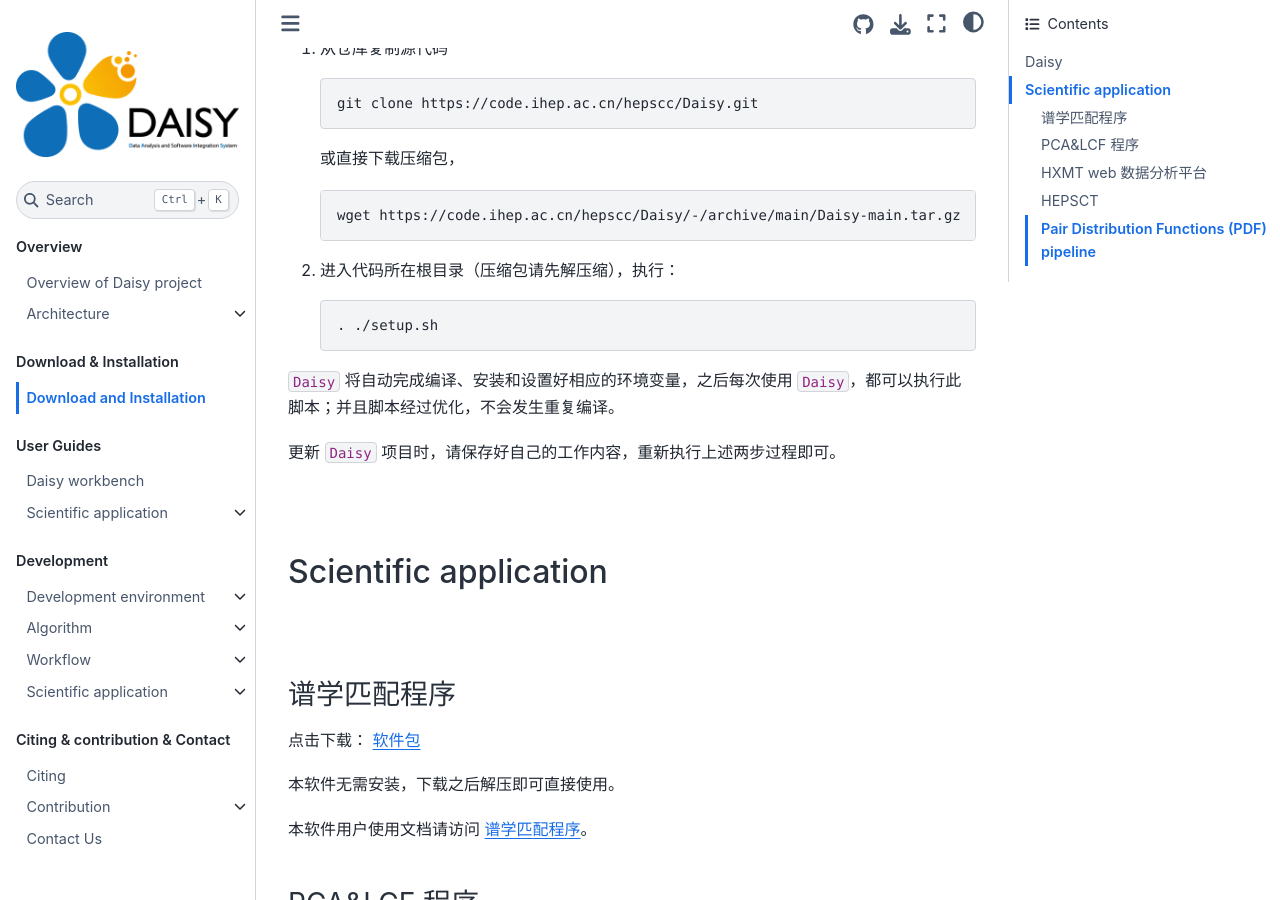
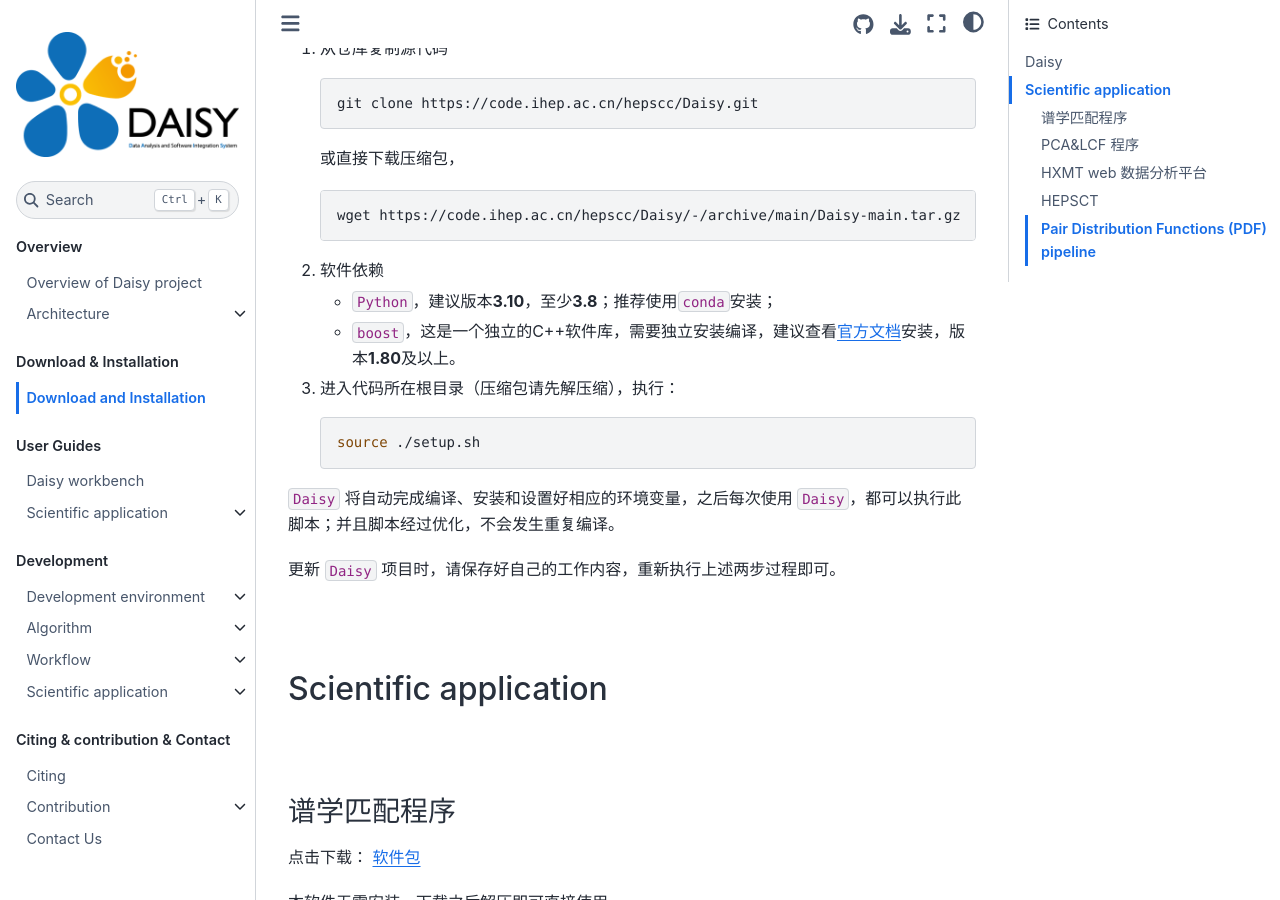
Before and after one commit to huyuhuster/daisydoc, a Jupyter Book: the page built from docs/reference/installation.md, in a window 1280 px wide and 900 px high, scrolled down 434 px. Built offline with Jupyter Book 1.0.4 settings and Sphinx 7.4.7 and the Sphinx Book theme 1.1.4, drawn with Linux system fonts in a browser that asks for light colours.

Commit message:
mod: add more information of deps for Daisy.

````diff
--- a/docs/reference/installation.md
+++ b/docs/reference/installation.md
@@ -21,9 +21,13 @@
    wget https://code.ihep.ac.cn/hepscc/Daisy/-/archive/main/Daisy-main.tar.gz
    ```
 
+2. 软件依赖
+   - `Python`，建议版本**3.10**，至少**3.8**；推荐使用`conda`安装；
+   - `boost`，这是一个独立的C++软件库，需要独立安装编译，建议查看[官方文档](https://www.boost.org/doc/libs/1_83_0/more/getting_started/unix-variants.html)安装，版本**1.80**及以上。
+
 2. 进入代码所在根目录（压缩包请先解压缩），执行：
    ```bash
-   . ./setup.sh
+   source ./setup.sh
    ```
 
 `Daisy` 将自动完成编译、安装和设置好相应的环境变量，之后每次使用 `Daisy`，都可以执行此脚本；并且脚本经过优化，不会发生重复编译。
````
